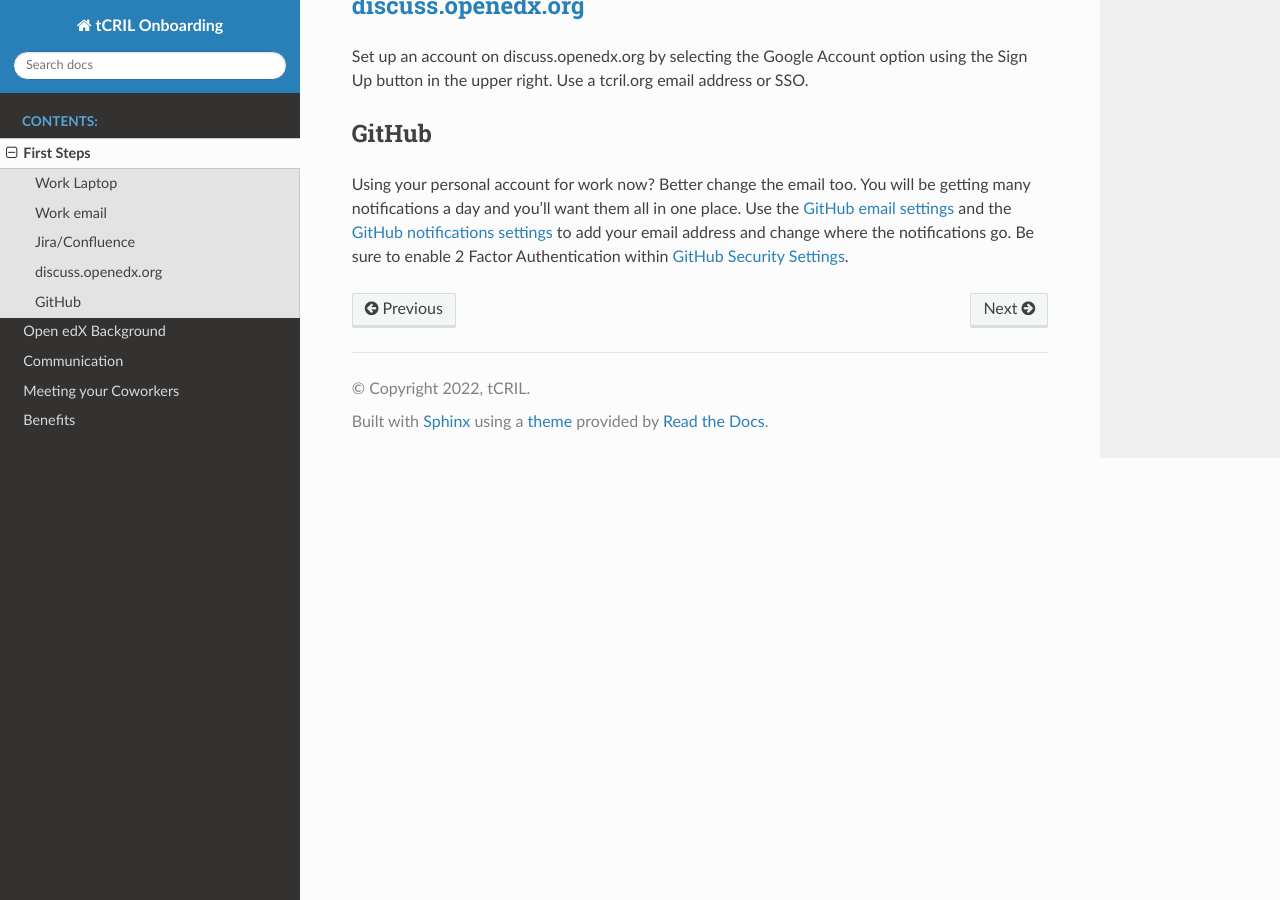
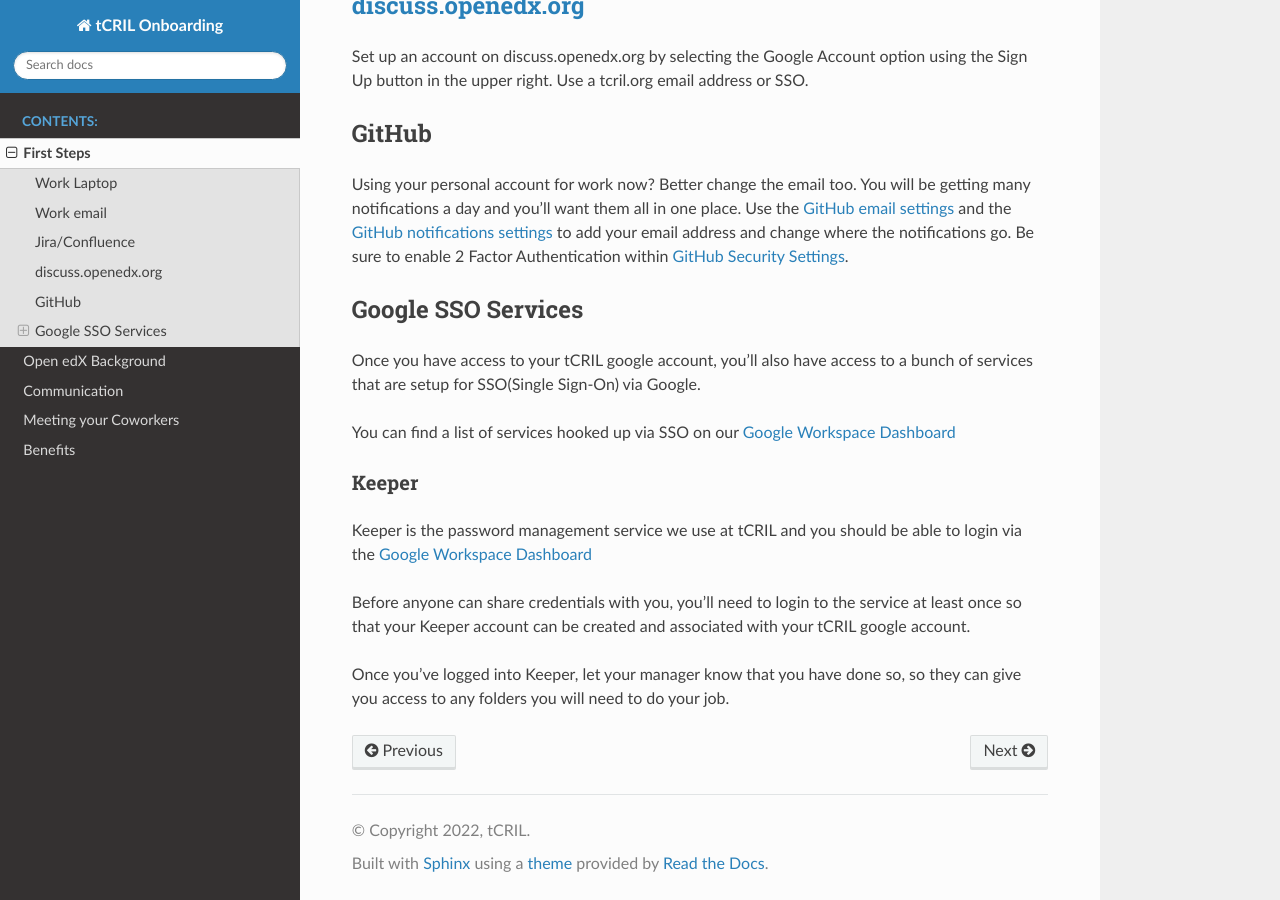
Before and after one commit to openedx/tcril-onboarding, a Sphinx documentation site: the page built from docs/source/first-steps.rst, in a window 1280 px wide and 900 px high, scrolled down 579 px. Built offline with Sphinx 7.4.7 and the Read the Docs theme 2.0.0, drawn with Linux system fonts in a browser that asks for light colours.

Commit message:
feat: Add more services to first-steps.
Add links to the google workspace dashboard and a note to do the initial
dance to setup keeper.

```diff
--- a/docs/source/first-steps.rst
+++ b/docs/source/first-steps.rst
@@ -35,3 +35,27 @@
 add your email address and change where the notifications go. Be sure to enable
 2 Factor Authentication within
 `GitHub Security Settings <https://github.com/settings/security>`_.
+
+Google SSO Services
+-------------------
+
+Once you have access to your tCRIL google account, you'll also have access to a
+bunch of services that are setup for SSO(Single Sign-On) via Google.
+
+You can find a list of services hooked up via SSO on our `Google Workspace
+Dashboard`_
+
+Keeper
+~~~~~~
+
+Keeper is the password management service we use at tCRIL and you should be able
+to login via the `Google Workspace Dashboard`_
+
+Before anyone can share credentials with you, you'll need to login to the
+service at least once so that your Keeper account can be created and associated
+with your tCRIL google account.
+
+Once you've logged into Keeper, let your manager know that you have done so, so
+they can give you access to any folders you will need to do your job.
+
+.. _Google Workspace Dashboard: https://workspace.google.com/u/0/dashboard
```
